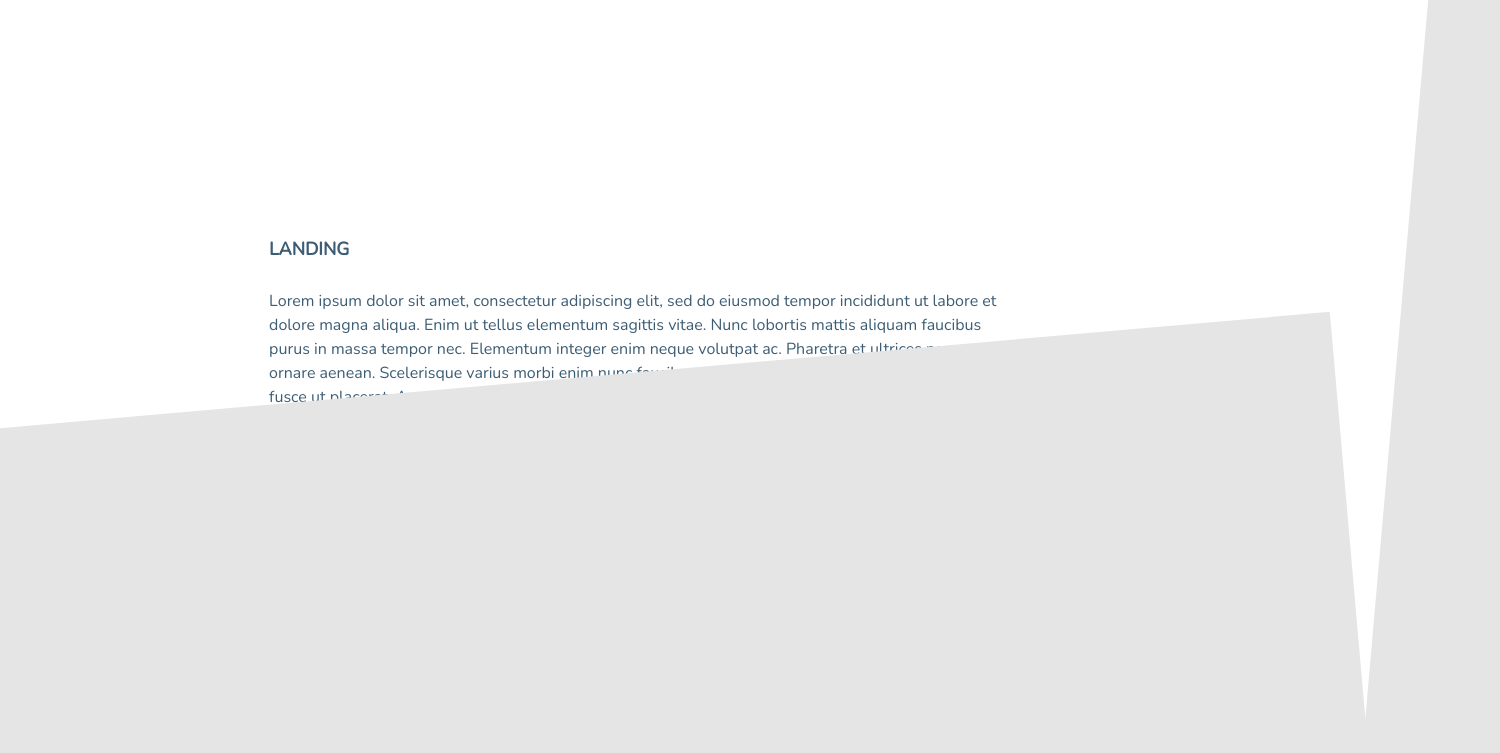
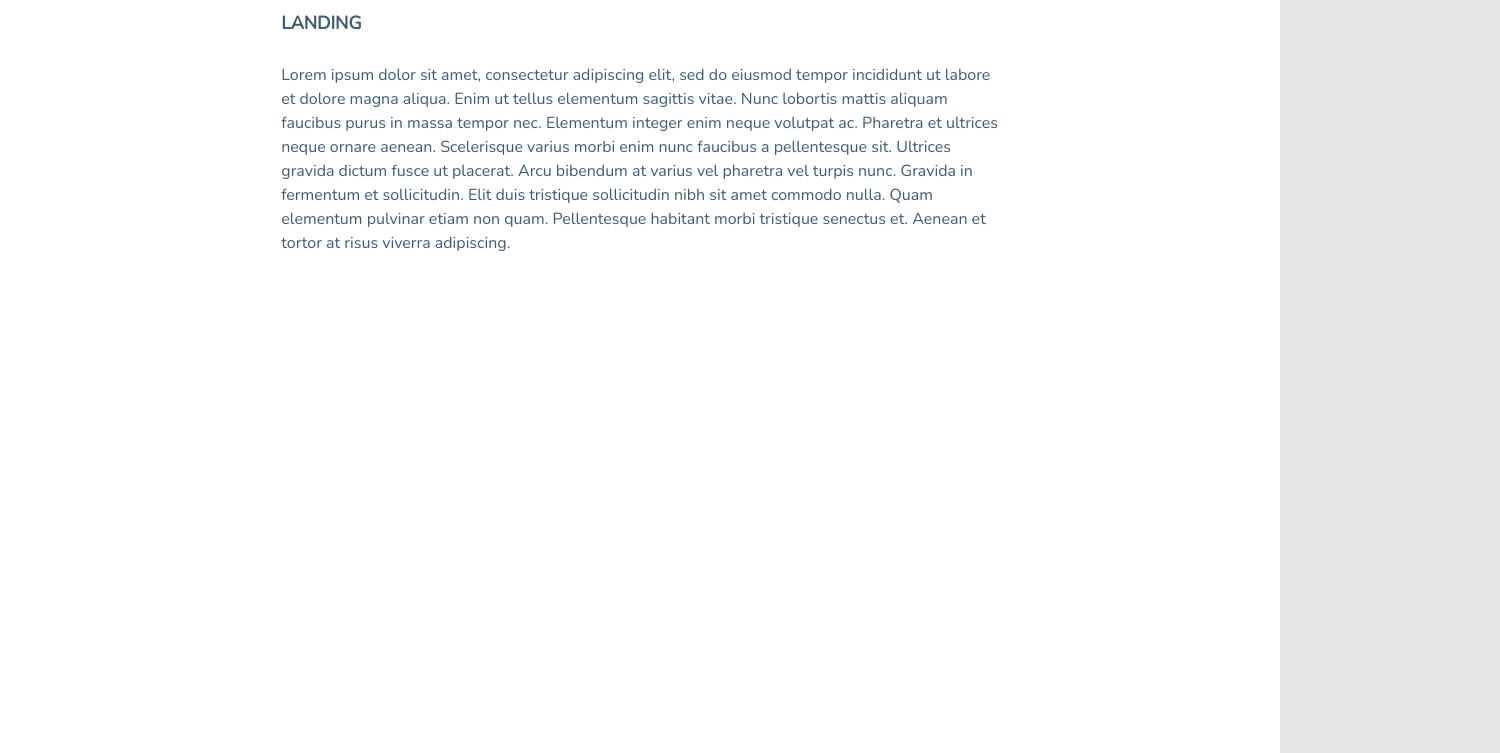
Before and after one commit to bw-business-card-organizer/business-card-organizer-UI, a plain HTML site: page DOC/index.html in a window 1280 px wide. Shown: the part 103-856 px from the top of the page, 1500 px wide, since content can reach past the window. Drawn offline with nearby package versions, Linux system fonts and the light colour scheme.

Commit message:
Reverted from diagonal borders (rotate) and made each section take up 900px height

```diff
--- a/DOC/index.html
+++ b/DOC/index.html
@@ -38,31 +38,29 @@
         </div>
     </nav>
     <main>
-        <!-- <div class='container main-content'> -->
-        <div class="main-content">
+        <div class='main-content'>
 
-
-            <div class="section-wrapper">
-                <section class="topic">
-                <h1>LANDING</h1>
+            <div class="topic">
+                <div class="topic-content">
+                    <h1>LANDING</h1>
                     <p>Lorem ipsum dolor sit amet, consectetur adipiscing elit, sed do eiusmod tempor incididunt ut labore et dolore magna aliqua. Enim ut tellus elementum sagittis vitae. Nunc lobortis mattis aliquam faucibus purus in massa tempor nec. Elementum integer enim neque volutpat ac. Pharetra et ultrices neque ornare aenean. Scelerisque varius morbi enim nunc faucibus a pellentesque sit. Ultrices gravida dictum fusce ut placerat. Arcu bibendum at varius vel pharetra vel turpis nunc. Gravida in fermentum et sollicitudin. Elit duis tristique sollicitudin nibh sit amet commodo nulla. Quam elementum pulvinar etiam non quam. Pellentesque habitant morbi tristique senectus et. Aenean et tortor at risus viverra adipiscing.</p>
-                </section>
+                </div>
             </div>
 
-            <div class="section-wrapper">
-                <section class="topic">
+            <div class="topic">
+                <div class="topic-content">
                     <img src="../ASSETS/meeting-boardroom-professionals.jpg" alt="Professionals in Meeting" />
                     <h1>TOPIC 1</h1>
                     <p>Lorem ipsum dolor sit amet, consectetur adipiscing elit, sed do eiusmod tempor incididunt ut labore et dolore magna aliqua. Enim ut tellus elementum sagittis vitae. Nunc lobortis mattis aliquam faucibus purus in massa tempor nec. Elementum integer enim neque volutpat ac. Pharetra et ultrices neque ornare aenean. Scelerisque varius morbi enim nunc faucibus a pellentesque sit. Ultrices gravida dictum fusce ut placerat. Arcu bibendum at varius vel pharetra vel turpis nunc. Gravida in fermentum et sollicitudin. Elit duis tristique sollicitudin nibh sit amet commodo nulla. Quam elementum pulvinar etiam non quam. Pellentesque habitant morbi tristique senectus et. Aenean et tortor at risus viverra adipiscing.</p>
-                </section>
+                </div>
             </div>
 
-            <div class="section-wrapper">
-                <section class="topic">
+            <div class="topic">
+                <div class="topic-content">
                     <img src="../ASSETS/businessman-writing.jpeg" alt="Businessman Writing" />
                     <h1>TOPIC 2</h1>
                     <p>Sed turpis tincidunt id aliquet risus feugiat in ante. Vulputate ut pharetra sit amet aliquam id diam maecenas ultricies. Ac placerat vestibulum lectus mauris ultrices eros in cursus turpis. Dignissim convallis aenean et tortor. Eu scelerisque felis imperdiet proin. Faucibus scelerisque eleifend donec pretium vulputate. Ipsum faucibus vitae aliquet nec ullamcorper sit amet risus. Eu nisl nunc mi ipsum faucibus vitae. Nunc pulvinar sapien et ligula ullamcorper malesuada proin. Orci phasellus egestas tellus rutrum. Vestibulum lectus mauris ultrices eros in cursus turpis. Viverra nibh cras pulvinar mattis. Quis varius quam quisque id diam vel quam. Quis varius quam quisque id diam vel quam. Non arcu risus quis varius quam quisque id diam. Quisque egestas diam in arcu cursus euismod quis viverra nibh.</p>
-                </section>
+                </div>
             </div>
         </div>
     </main>
--- a/SASS/index.scss
+++ b/SASS/index.scss
@@ -29,44 +29,47 @@ main {
         flex-direction: column;
         align-items: center;
         justify-content: space-evenly;
-        padding: 10px;
+        //padding: 10px;
         color: $darkblue;
         font-family: $font-stack;
 
-        .section-wrapper {
-            margin: -200px -50px;
+        .topic {
+            margin: 50px 0;
             transform-origin: left center;
+            padding: 50px;
+            height: 900px;
+            width: 100%;
             display: flex;
-            justify-content: center;
-            padding: 400px 0;
-            width: 120%;
+            flex-direction: column;
+            align-items: center;
+            //justify-content: space-around;
+
+            &:first-child {
+                margin: 0 0 50px 0;
+            }
+
+            &:last-child {
+                margin: 0;
+            }
+
 
             &:nth-child(odd) {
                 background: $white;
-                transform: rotate(5deg);
-
-                .topic {
-                    transform: rotate(-5deg);
-                }
             }
 
             &:nth-child(even) {
                 background: $gray;
-                transform: rotate(-5deg);
-
-                .topic {
-                    transform: rotate(5deg);
-                }
             }
 
-            .topic {
-                border-radius: 5px;
-                //margin-bottom: 120px;
-                width: 50%;
-                //min-height: 750px;
+            .topic-content {
+                width: 62.5%;
+                display: flex;
+                flex-direction: column;
+                align-items: center;
 
                 img {
-                    max-width: 100%;
+                    max-width: 80%;
+                    max-height: 60%;
 
                     &:first-child {
                         border-radius: 5px;
@@ -86,29 +89,19 @@ main {
                     width: 100%;
                     padding: 10px;
                 }
+            }
 
-            }
         }
     }
 }
 
 footer {
-    //@include centered-flex-component();
     background: $lightblue;
-    margin: 100px -50px 0 -50px;
-    //margin-top: 100px;
-    z-index: 2;
-    position: relative;
-    height: 300px;
-    transform: rotate(5deg);
-    width: 120%;
+    margin: 0;
 
     .footer-content {
         color: $white;
-        margin-bottom: 20px;
         padding: 10px 0;
-        transform: rotate(-5deg);
-
 
         li {
             color: $white;
```
Also changed, not shown: CSS/index.css, 1 other file.
